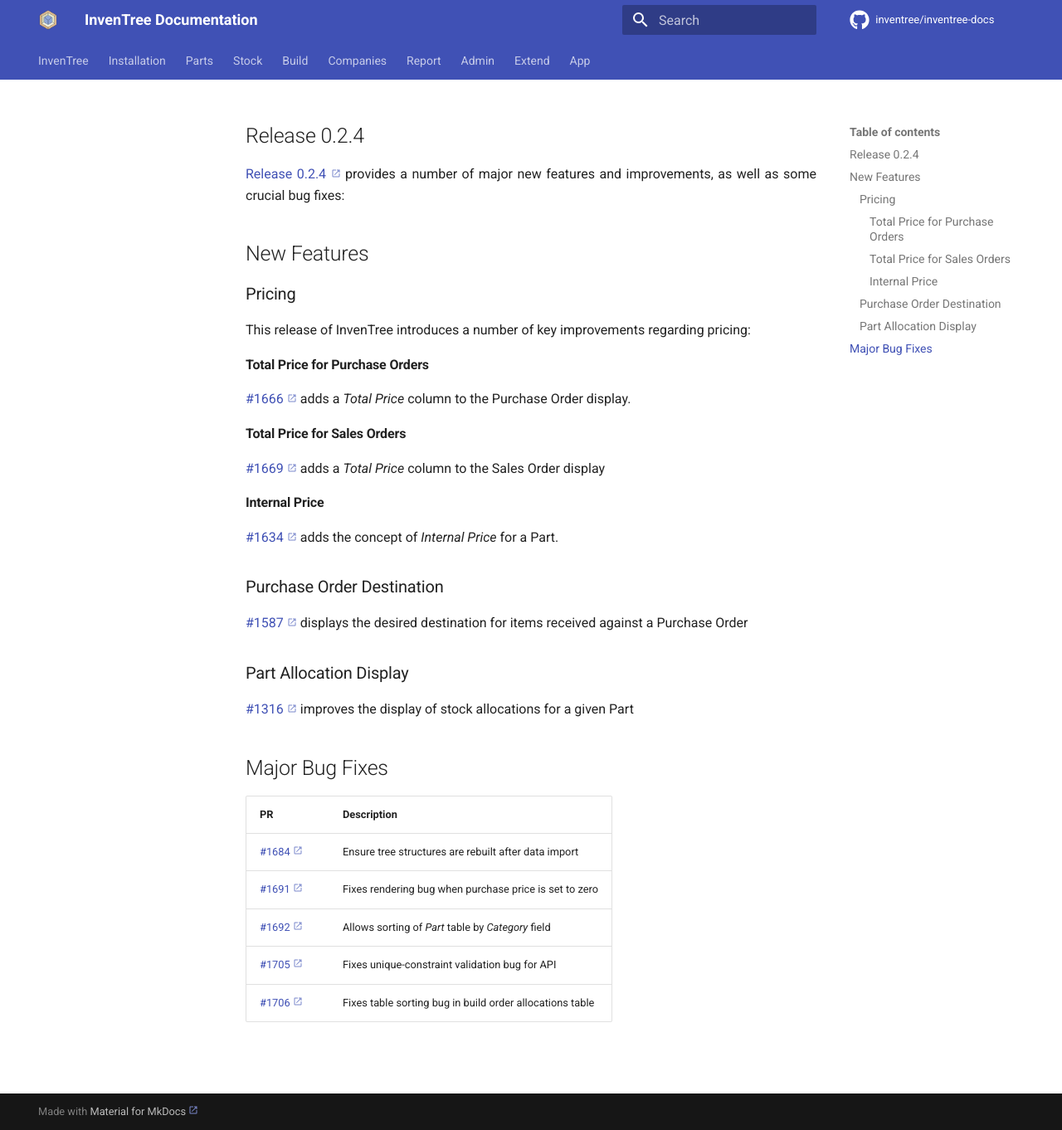
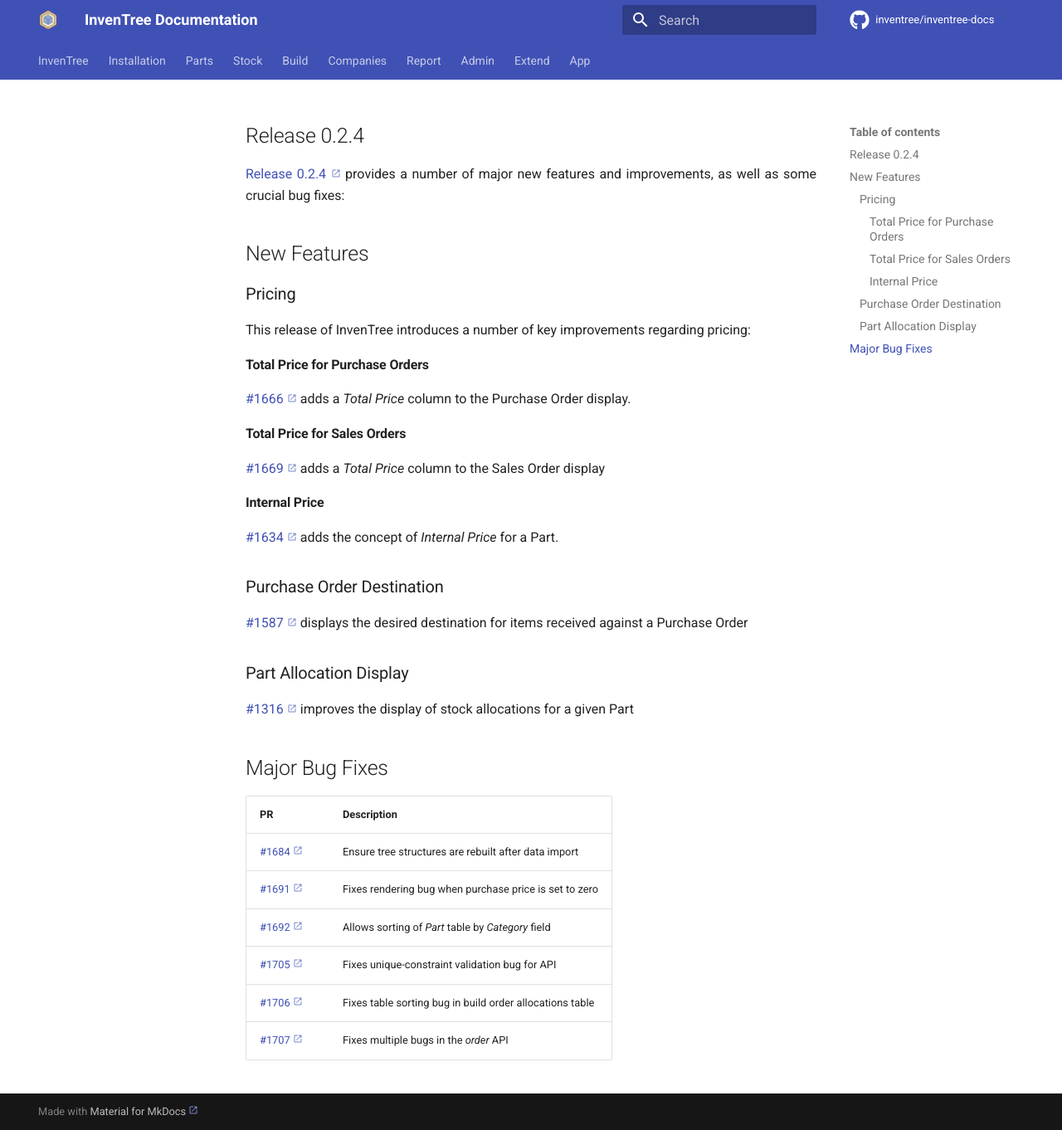
Before and after one commit to inventree/inventree-docs, an MkDocs documentation site: the page built from docs/releases/0.2.4.md, in a window 1280 px wide and 1362 px high. Shown: the whole window at 83% size. Built offline with MkDocs 1.6.1 and Material for MkDocs 9.7.7, drawn with Linux system fonts in a browser that asks for light colours; a script that is not in the unit is left out; comment, search, counter and statistics services are not loaded.

Commit message:
Update 0.2.4.md

```diff
--- a/docs/releases/0.2.4.md
+++ b/docs/releases/0.2.4.md
@@ -41,3 +41,4 @@
 | [#1692](https://github.com/inventree/InvenTree/pull/1692) | Allows sorting of *Part* table by *Category* field |
 | [#1705](https://github.com/inventree/InvenTree/pull/1705) | Fixes unique-constraint validation bug for API |
 | [#1706](https://github.com/inventree/InvenTree/pull/1706) | Fixes table sorting bug in build order allocations table |
+| [#1707](https://github.com/inventree/InvenTree/pull/1707) | Fixes multiple bugs in the *order* API |
```
